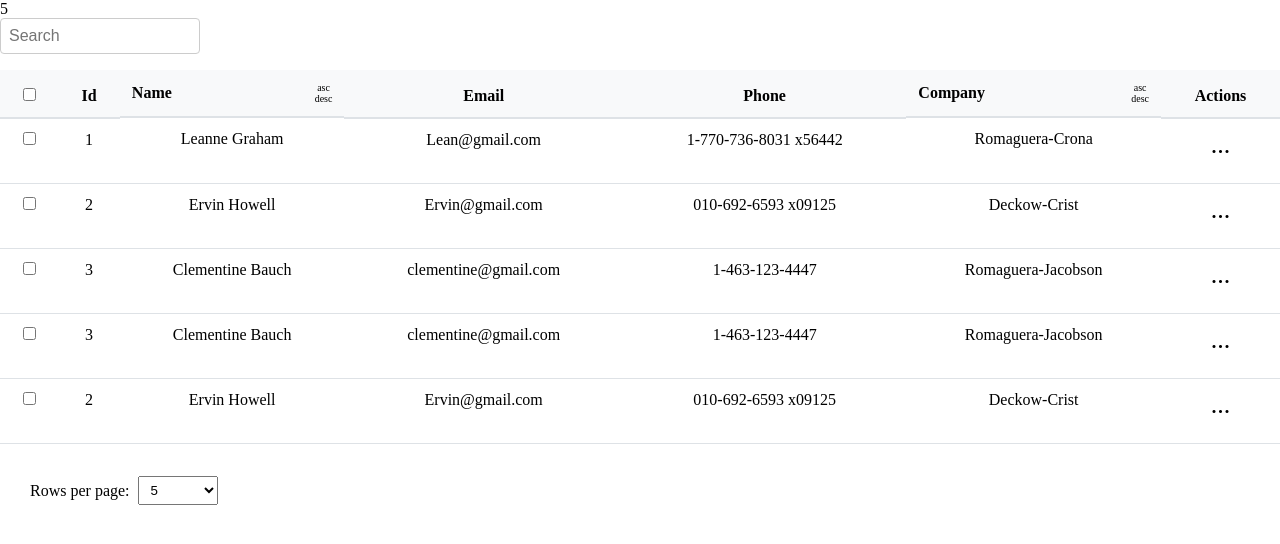
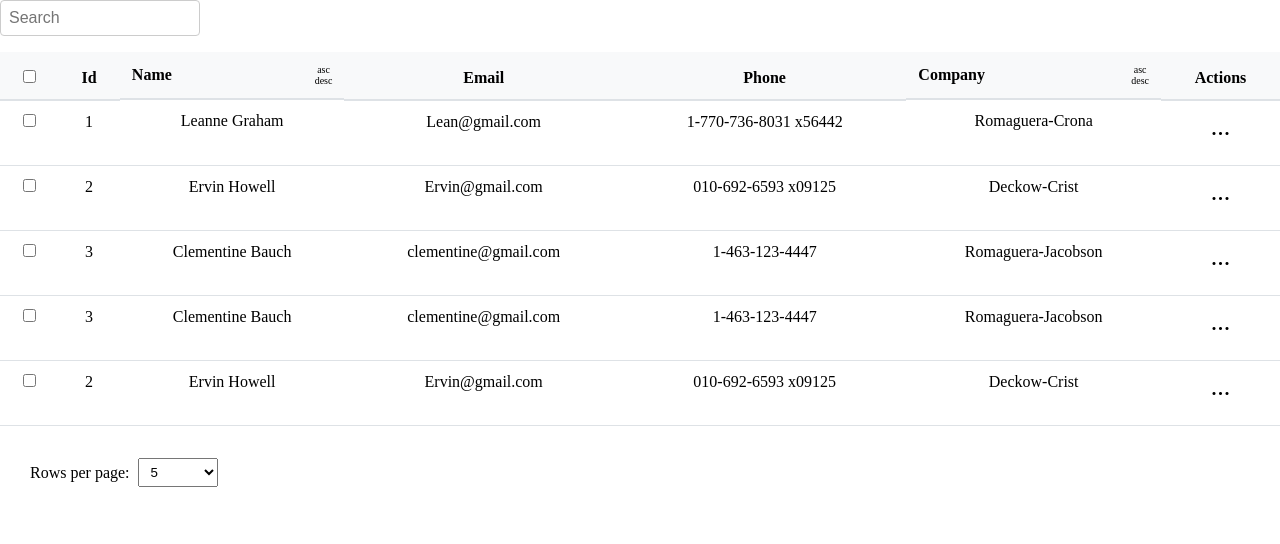
Before and after one commit to Achraffawzi/vue-dynamic-table, a Vue app: page / in a window 1280 px wide. Shown: the top 544 px of the page. Built offline with nearby package versions, Linux system fonts and the light colour scheme.

Commit message:
fix: remove data length from the page

```diff
--- a/src/components/DynamicTable.vue
+++ b/src/components/DynamicTable.vue
@@ -1,6 +1,5 @@
 <template>
   <div>
-    {{ dataCopy.length }}
     <!-- search -->
     <InputSearch
       v-model="searchQuery"
```
